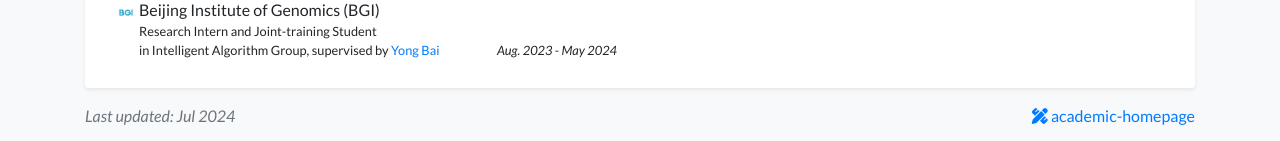
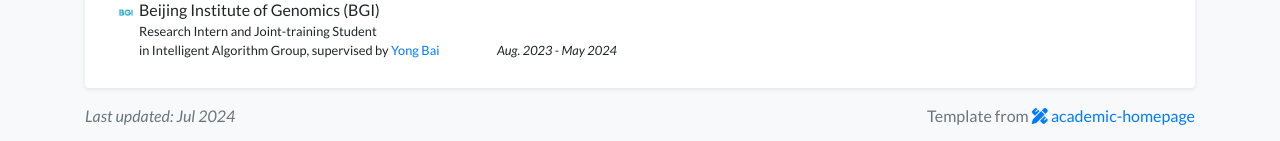
Before and after one commit to wby24/wby24.github.io, a Jekyll site: the page built from index.html, in a window 1280 px wide and 975 px high. Shown: the part 831-972 px from the top of the window. Built offline with Jekyll 4.4.1, drawn with Linux system fonts in a browser that asks for light colours; a style sheet for code colours, icons or effects is not loaded.

Commit message:
Update display.yml

```diff
--- a/_data/display.yml
+++ b/_data/display.yml
@@ -6,4 +6,4 @@
 # Feel free to replace the footer text if you would like to, but I will greatly appreciate it
 # if you keep the link to the template so that more people can benefit from it. Thanks!
 footer_text: >-
-  <a href="https://github.com/luost26/academic-homepage" target="_blank"><i class="fas fa-pencil-ruler"></i> academic-homepage</a>
+  Template from <a href="https://github.com/luost26/academic-homepage" target="_blank"><i class="fas fa-pencil-ruler"></i> academic-homepage</a>
```
